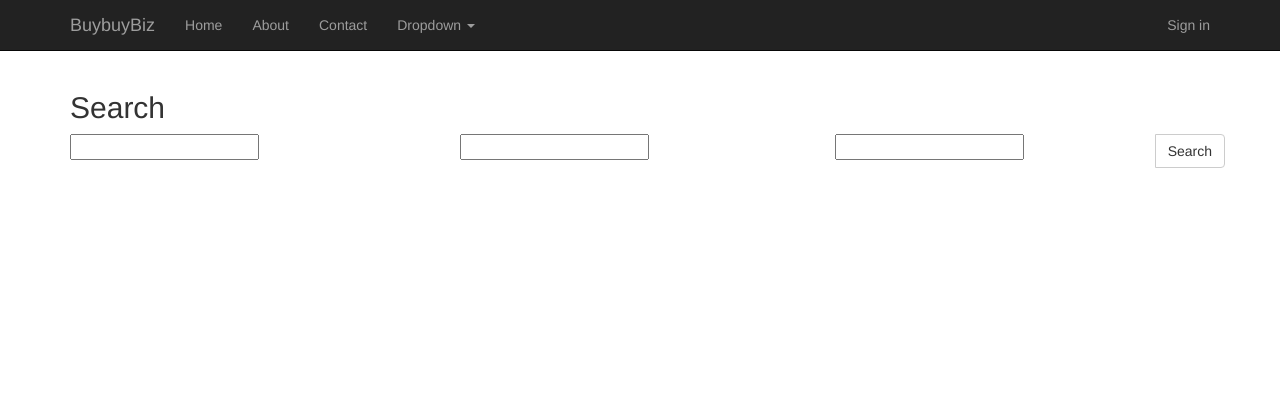
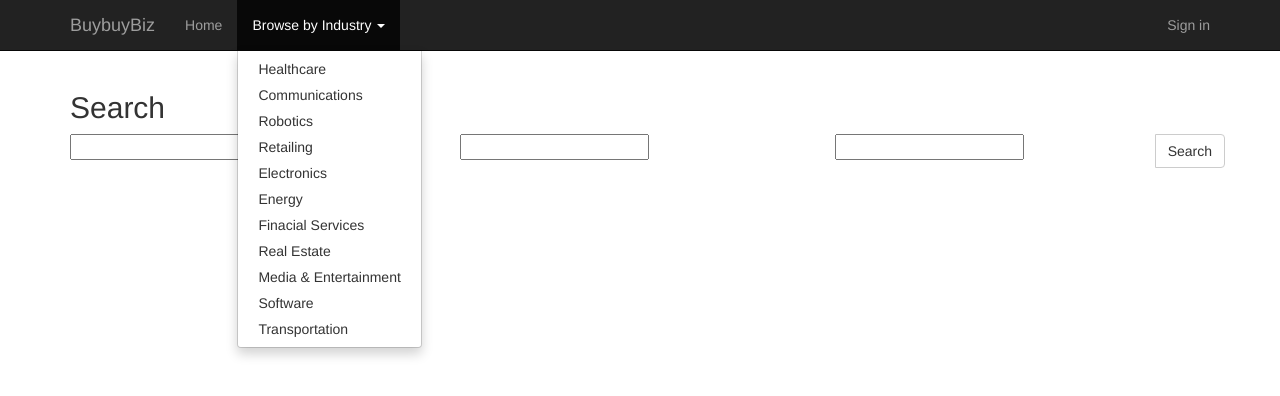
Before and after one commit to zqsun/Buybuybiz_ex, a Django app: template templates/search/search.html in a window 1280 px wide, after a click on "Browse by Industry". Shown: the top 396 px of the page. Run offline with Django 3.2, Linux system fonts and the light colour scheme; the template is opened without the code that fills it, so the values that code supplies are empty, except form fields; tables that the repository leaves empty hold one stand-in row (values such as "Sample post"); form fields are guessed from the names that the template uses; parts of the project's set-up code (start-up, migrations or seed data) failed here and were passed over; some libraries are stand-ins or nearby versions.

Commit message:
Add "Browse by Industry" in the nav bar

```diff
--- a/templates/base.html
+++ b/templates/base.html
@@ -39,19 +39,23 @@
           </div>
           <ul class="nav navbar-nav">
             <li><a href="{% url 'mainsite:index' %}">Home</a></li>
-            <li><a href="#about">About</a></li>
-            <li><a href="#contact">Contact</a></li>
+            <!-- <li><a href="#about">About</a></li> -->
+            <!-- <li><a href="#contact">Contact</a></li> -->
 
             <li class="dropdown">
-              <a href="#" class="dropdown-toggle" data-toggle="dropdown" role="button" aria-haspopup="true" aria-expanded="false">Dropdown <span class="caret"></span></a>
+              <a href="#" class="dropdown-toggle" data-toggle="dropdown" role="button" aria-haspopup="true" aria-expanded="false">Browse by Industry <span class="caret"></span></a>
               <ul class="dropdown-menu">
-                <li><a href="#">Action</a></li>
-                <li><a href="#">Another action</a></li>
-                <li><a href="#">Something else here</a></li>
-                <li role="separator" class="divider"></li>
-                <li class="dropdown-header">Nav header</li>
-                <li><a href="#">Separated link</a></li>
-                <li><a href="#">One more separated link</a></li>
+                <li><a href="{% url 'mainsite:browseProject' 'Healthcare' %}">Healthcare</a></li>
+                <li><a href="{% url 'mainsite:browseProject' 'Communications' %}">Communications</a></li>
+                <li><a href="{% url 'mainsite:browseProject' 'Robotics' %}">Robotics</a></li>
+                <li><a href="{% url 'mainsite:browseProject' 'Retailing' %}">Retailing</a></li>
+                <li><a href="{% url 'mainsite:browseProject' 'Electronics' %}">Electronics</a></li>
+                <li><a href="{% url 'mainsite:browseProject' 'Energy' %}">Energy</a></li>
+                <li><a href="{% url 'mainsite:browseProject' 'Financial Services' %}">Finacial Services</a></li>
+                <li><a href="{% url 'mainsite:browseProject' 'Real Estate' %}">Real Estate</a></li>
+                <li><a href="{% url 'mainsite:browseProject' 'Media' %}">Media &amp; Entertainment</a></li>
+                <li><a href="{% url 'mainsite:browseProject' 'Software' %}">Software</a></li>
+                <li><a href="{% url 'mainsite:browseProject' 'Transportation' %}">Transportation</a></li>
               </ul>
             </li>
 
```
Also changed, not shown: templates/search/search.html (+24 -15 lines).
